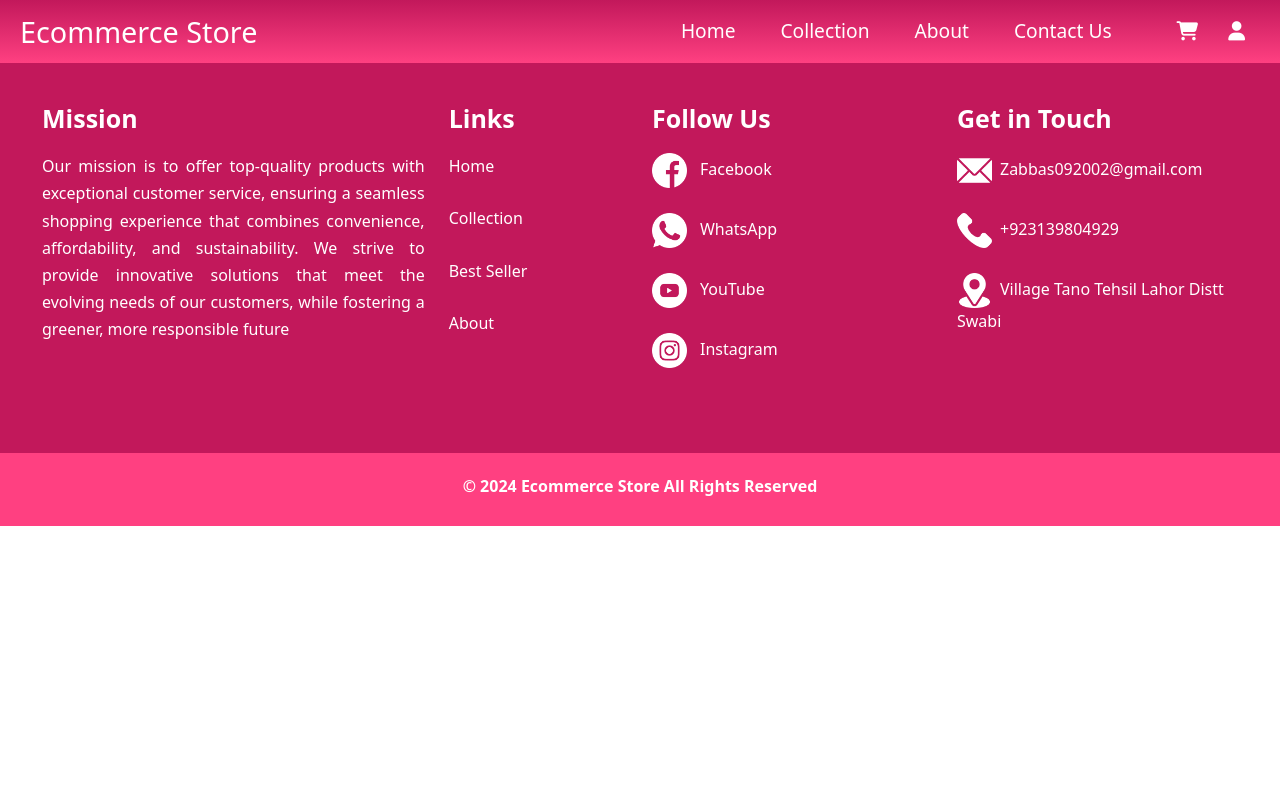
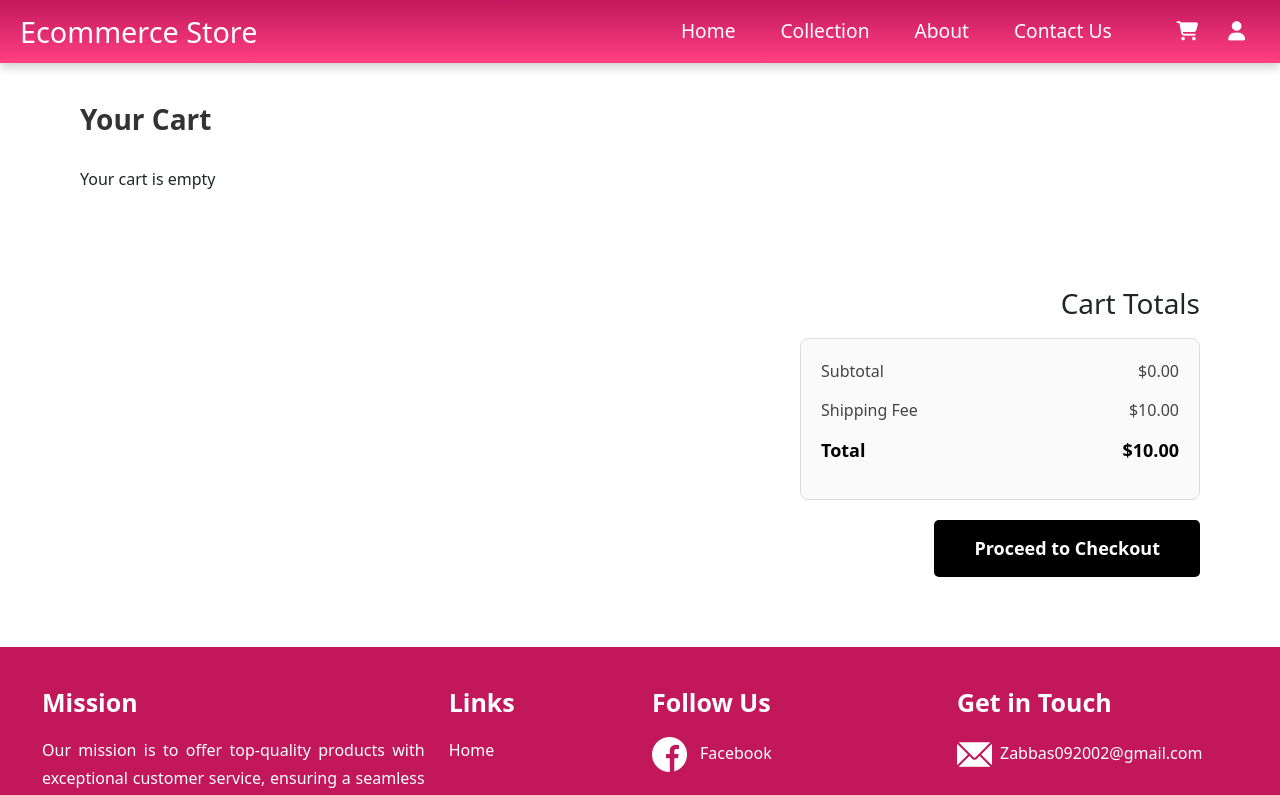
Before and after one commit to zaheerabbasdev/Ecommerce-website, a React (Vite) app: page /cart in a window 1280 px wide. Shown: the top 795 px of the page. Built offline with nearby package versions, Linux system fonts and the light colour scheme.

Commit message:
add the Cart Section

```diff
--- a/src/App.jsx
+++ b/src/App.jsx
@@ -8,12 +8,14 @@ import About from "./Components/About";
 import Footer from "./Components/Footer";
 import Contact from "./Components/Contact";
 import MainCollection from "./Components/MainCollection";
-import ProductDetail from './Components/ProductDetail'; // New Component
-
+import ProductDetail from './Components/ProductDetail';
+import Cart from './Components/AddtoCart';
+import { CartProvider } from './Components/CartContext';
 
 
 function App() {
   return (
+    <CartProvider>
     <Router>
       <Navbar />
       <Routes>
@@ -25,9 +27,11 @@ function App() {
         <Route path="/contact" element={<Contact />} />
         <Route path="/Collection" element={<MainCollection />} />
         <Route path="/product/:id" element={<ProductDetail />} />
+         <Route path="/cart" element={<Cart />} />
       </Routes>
-      <Footer /> {/* Render Footer outside of Routes to make it visible on all pages */}
+      <Footer />
     </Router>
+    </CartProvider>
   );
 }
 
--- /dev/null
+++ b/src/Components/AddtoCart.css
@@ -0,0 +1,139 @@
+.cart-container {
+  display: flex;
+  flex-direction: column;
+  padding: 40px;
+  max-width: 1200px;
+  margin: 0 auto;
+}
+
+h2 {
+  font-size: 28px;
+  font-weight: bold;
+  margin-bottom: 30px;
+  color: #333;
+}
+
+.cart-items {
+  display: flex;
+  flex-direction: column;
+  gap: 20px;
+  margin-bottom: 40px;
+}
+
+.cart-item {
+  display: flex;
+  align-items: flex-start;
+  padding: 20px;
+  background-color: #f9f9f9;
+  border-radius: 8px;
+  box-shadow: 0 2px 10px rgba(0, 0, 0, 0.1);
+}
+
+.cart-item-image {
+  width: 100px;
+  height: auto;
+  border-radius: 4px;
+  object-fit: cover;
+  margin-right: 30px;
+}
+
+.cart-item-details {
+  flex-grow: 1;
+}
+
+.cart-item-details h3 {
+  font-size: 20px;
+  font-weight: bold;
+  margin: 0 0 10px;
+  color: #333;
+  position: relative;
+
+}
+
+.cart-item-details p {
+  margin: 5px 0;
+  font-size: 16px;
+  color: #555;
+}
+
+.cart-item-size {
+  display: inline-block;
+  padding: 5px 15px;
+  font-size: 14px;
+  background-color: #fff;
+  border: 2px solid #ddd;
+  border-radius: 4px;
+  margin-top: 10px;
+}
+
+.btn {
+  background-color: transparent;
+  border: none;
+  cursor: pointer;
+  font-size: 18px;
+  color: #000000;
+}
+
+.btn:hover{
+    color: #ff3333;
+}
+
+button i {
+  font-size: 20px;
+}
+
+.cart-totals {
+  display: flex;
+  flex-direction: column;
+  align-items: flex-end;
+  padding: 30px 0;
+  /* border-top: 2px solid #e0e0e0; */
+  margin-top: 40px;
+}
+
+.cart-totals h3{
+    position: relative;
+    top: -30px;
+}
+
+.cart-summary {
+  width: 100%;
+  max-width: 400px;
+  padding: 20px;
+  background-color: #fafafa;
+  border: 1px solid #ddd;
+  border-radius: 8px;
+  position: relative;
+  top: -20px;
+}
+
+.summary-item {
+  display: flex;
+  justify-content: space-between;
+  margin-bottom: 15px;
+  font-size: 16px;
+  color: #444;
+}
+
+.total {
+  font-size: 18px;
+  font-weight: bold;
+  color: #000;
+}
+
+.checkout-button {
+  padding: 15px 40px;
+  background-color: #000000;
+  color: #fff;
+  font-size: 18px;
+  font-weight: bold;
+  border: none;
+  border-radius: 5px;
+  cursor: pointer;
+  transition: background-color 0.3s ease;
+
+}
+
+.checkout-button:hover {
+  background-color: #ff3333;
+}
--- /dev/null
+++ b/src/Components/AddtoCart.jsx
@@ -0,0 +1,60 @@
+import React, { useContext } from "react";
+import { CartContext } from "./CartContext";
+import './AddtoCart.css'
+
+const Cart = () => {
+  const { cartItems, removeFromCart } = useContext(CartContext);
+
+  const subtotal = cartItems.reduce((total, item) => total + item.price * item.quantity, 0);
+  const shippingFee = 10; // Example shipping fee
+  const total = subtotal + shippingFee;
+
+
+
+  return (
+    <div className="cart-container">
+      <h2>Your Cart</h2>
+      <div className="cart-items">
+        {cartItems.length === 0 ? (
+          <p>Your cart is empty</p>
+        ) : (
+          cartItems.map((item) => (
+            <div className="cart-item" key={item.id}>
+              <img src={item.image} alt={item.name} className="cart-item-image" />
+              <div className="cart-item-details">
+                <h3>{item.name}</h3>
+                <p>${item.price}</p>
+                <span className="cart-item-size">Size: {item.size}</span>
+                <p>Quantity: {item.quantity}</p>
+              </div>
+              <button className="btn" onClick={() => removeFromCart(item.id)}>
+                <i className="fa-solid fa-trash"></i>
+              </button>
+            </div>
+          ))
+        )}
+      </div>
+
+      <div className="cart-totals">
+        <h3>Cart Totals</h3>
+        <div className="cart-summary">
+          <div className="summary-item">
+            <span>Subtotal</span>
+            <span>${subtotal.toFixed(2)}</span>
+          </div>
+          <div className="summary-item">
+            <span>Shipping Fee</span>
+            <span>${shippingFee.toFixed(2)}</span>
+          </div>
+          <div className="summary-item total">
+            <strong>Total</strong>
+            <strong>${total.toFixed(2)}</strong>
+          </div>
+        </div>
+        <button className="checkout-button">Proceed to Checkout</button>
+      </div>
+    </div>
+  );
+};
+
+export default Cart;
--- /dev/null
+++ b/src/Components/CartContext.jsx
@@ -0,0 +1,38 @@
+import React, { createContext, useState } from "react";
+
+// Create the CartContext
+export const CartContext = createContext();
+
+// CartProvider will wrap around components where cart data is needed
+export const CartProvider = ({ children }) => {
+  const [cartItems, setCartItems] = useState([]);
+
+  // Function to add an item to the cart
+  const addToCart = (product) => {
+    setCartItems((prevItems) => {
+      const itemExists = prevItems.find((item) => item.id === product.id);
+      if (itemExists) {
+        // Update quantity if item already exists
+        return prevItems.map((item) =>
+          item.id === product.id
+            ? { ...item, quantity: item.quantity + 1 }
+            : item
+        );
+      } else {
+        // Add new item if it doesn't exist
+        return [...prevItems, { ...product, quantity: 1 }];
+      }
+    });
+  };
+
+  // Function to remove an item from the cart
+  const removeFromCart = (id) => {
+    setCartItems((prevItems) => prevItems.filter((item) => item.id !== id));
+  };
+
+  return (
+    <CartContext.Provider value={{ cartItems, addToCart, removeFromCart }}>
+      {children}
+    </CartContext.Provider>
+  );
+};
--- a/src/Components/Navbar.jsx
+++ b/src/Components/Navbar.jsx
@@ -1,9 +1,11 @@
-import React, { useState } from "react";
+import React, { useState, useContext } from "react";
 import { Link, useNavigate } from "react-router-dom"; // Import useNavigate
+import { CartContext } from "./CartContext";
 import "./Navbar.css";
 import "../assets/styles/colors.css";
 
 const Navbar = () => {
+  const { cartItems } = useContext(CartContext); // Access cart items from context
   const [isMobileMenuOpen, setIsMobileMenuOpen] = useState(false);
   const navigate = useNavigate(); // React Router's navigate function
 
@@ -25,20 +27,31 @@ const Navbar = () => {
           </div>
           <nav>
             <div className="nav-mobile">
-              <a id="nav-toggle" href="#!" onClick={toggleMobileMenu}>
+              <a
+                id="nav-toggle"
+                href="javascript:void(0);" // Prevents page from jumping to top
+                onClick={toggleMobileMenu}
+              >
                 <span
                   className={`hamburger ${isMobileMenuOpen ? "active" : ""}`}
                 ></span>
               </a>
             </div>
             <ul className={`nav-list ${isMobileMenuOpen ? "open" : ""}`}>
-              <li><Link to="/">Home</Link></li>
-              <li><Link to="/collection">Collection</Link></li>
-              {/* <li><Link to="/bestseller">Best Seller</Link></li> */}
-              <li><Link to="/about">About</Link></li>
-              <li><Link to="/contact">Contact Us</Link></li>
+              <li>
+                <Link to="/">Home</Link>
+              </li>
+              <li>
+                <Link to="/collection">Collection</Link>
+              </li>
+              <li>
+                <Link to="/about">About</Link>
+              </li>
+              <li>
+                <Link to="/contact">Contact Us</Link>
+              </li>
 
-              {/* Search bar container */}
+              {/* Uncomment the search bar if you need it */}
               {/* <li className="nav-icon search-container">
                 <input
                   type="text"
@@ -50,16 +63,21 @@ const Navbar = () => {
                 <i className="fa-solid fa-magnifying-glass"></i>
               </li> */}
 
+              {/* Cart Icon with item count */}
               <li className="nav-icon">
-                <a href="#cart">
-                  <i className="fa-solid fa-cart-shopping"></i>
-                </a>
+                <Link to="/cart">
+                  <i className="fa-solid fa-shopping-cart"></i>
+                  {cartItems.length > 0 && (
+                    <span className="cart-count">{cartItems.length}</span> // Display item count
+                  )}
+                </Link>
               </li>
 
+              {/* User Icon */}
               <li className="nav-icon">
-                <a href="#user">
+                <Link to="/user">
                   <i className="fa-solid fa-user"></i>
-                </a>
+                </Link>
               </li>
             </ul>
           </nav>
--- a/src/Components/ProductDetail.jsx
+++ b/src/Components/ProductDetail.jsx
@@ -1,12 +1,34 @@
-import React, { useEffect, useState } from 'react';
+import React, { useEffect, useState, useContext } from 'react';
 import './ProductDetail.css';
-import { useLocation } from 'react-router-dom'; // For accessing state passed through navigate
+import { useLocation } from 'react-router-dom';
+import { CartContext } from './CartContext';
 
 const ProductDetail = () => {
   const location = useLocation();
   const { product } = location.state; // Retrieve product data from state
+  const [selectedImage, setSelectedImage] = useState(product.image); // Default to the main product image
+  const [selectedSize, setSelectedSize] = useState(null); // State for selected size
+  const [errorMessage, setErrorMessage] = useState(''); // Error message if size is not selected
 
-  const [selectedImage, setSelectedImage] = useState(product.image); // Default to the main product image
+  // Access the addToCart function from context
+  const { addToCart } = useContext(CartContext);
+
+  const handleAddToCart = () => {
+    if (!selectedSize) {
+      setErrorMessage('Please select Size.');
+      return;
+    }
+
+    // Add the product along with the selected image and size to the cart
+    addToCart({
+      ...product,
+      selectedImage, // Adding the selected image to the product object
+      selectedSize,  // Adding the selected size to the product object
+    });
+
+    // Clear error message once product is added to cart
+    setErrorMessage('');
+  };
 
   // Use useEffect to scroll to the top when the component is rendered
   useEffect(() => {
@@ -38,10 +60,17 @@ const ProductDetail = () => {
           <div className="sizes">
             <h3>Select Sizes</h3>
             {product.sizes.map((size, index) => (
-              <button key={index} className="size-btn">{size}</button>
+              <button
+                key={index}
+                className={`size-btn ${selectedSize === size ? 'selected' : ''}`} // Highlight selected size
+                onClick={() => setSelectedSize(size)} // Set selected size
+              >
+                {size}
+              </button>
             ))}
           </div>
-          <button className="add-to-cart-btn">Add to Cart</button>
+          <button className="add-to-cart-btn" onClick={handleAddToCart}>Add to Cart</button>
+          {errorMessage && <p className="error-message">{errorMessage}</p>} {/* Display error message */}
         </div>
       </div>
     </div>
```
